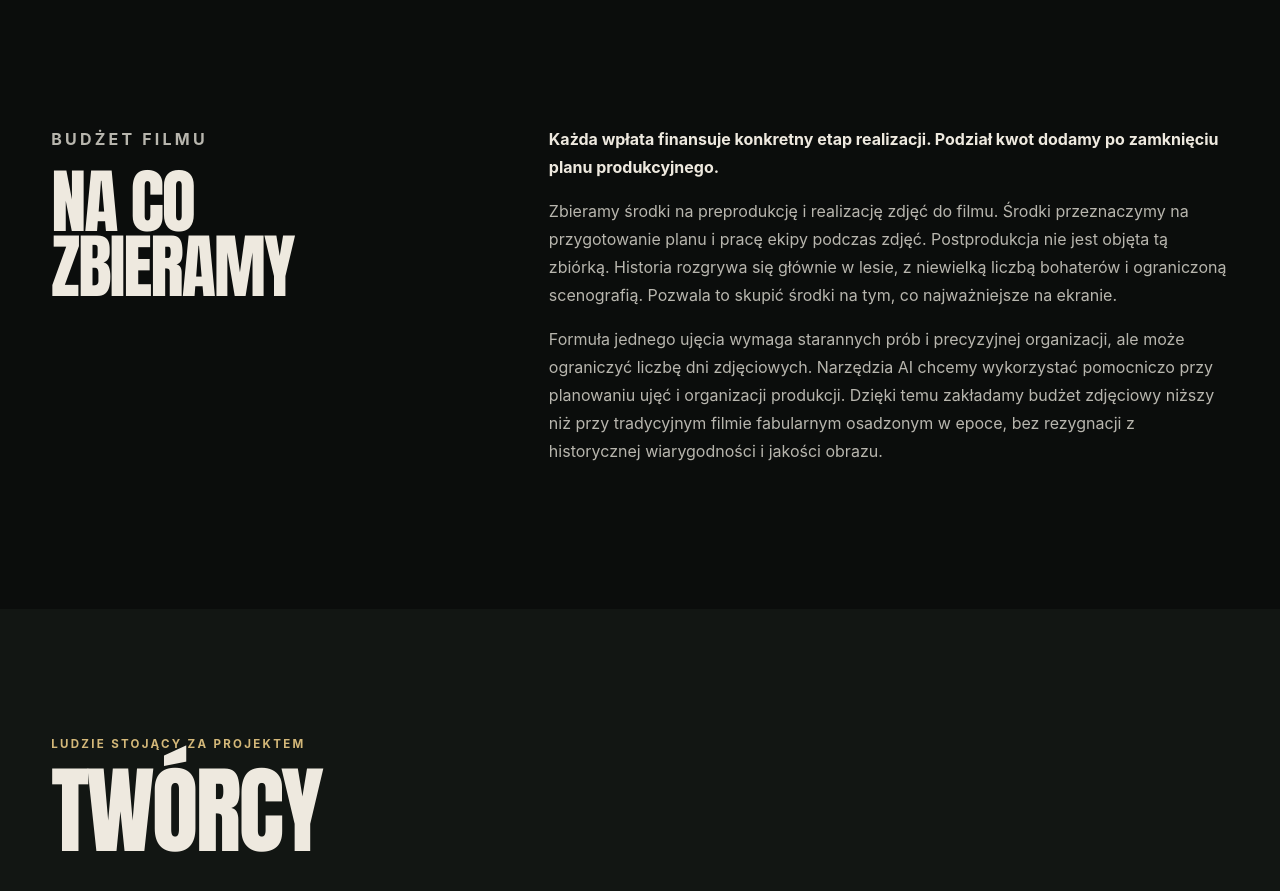
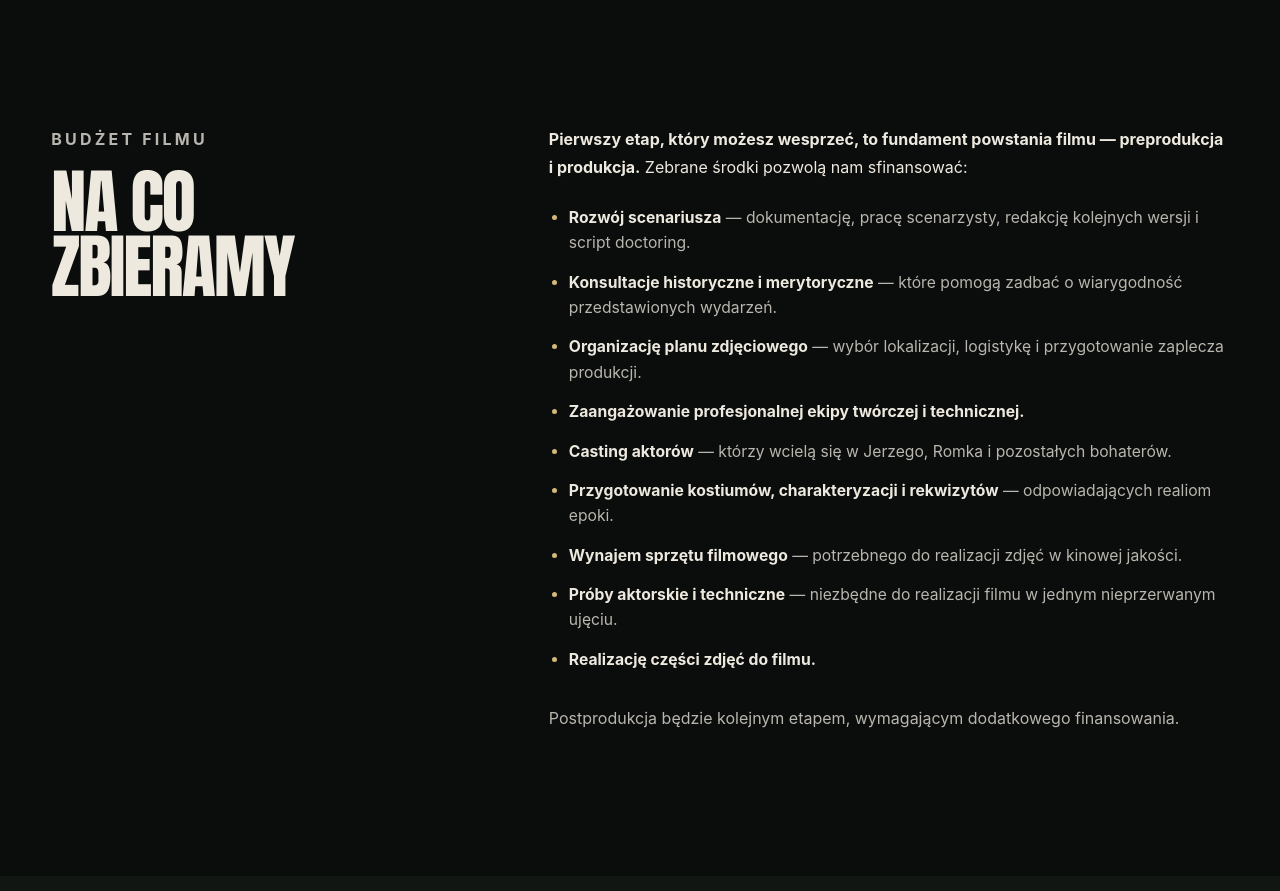
Before and after one commit to lubiczlf-hue/las44-film, a React (Vite) app: page / in a window 1280 px wide. Shown: the part 6200-7091 px from the top of the page. Built offline with nearby package versions, Linux system fonts and the light colour scheme.

Commit message:
Update Site source

```diff
--- a/src/components/Budget.tsx
+++ b/src/components/Budget.tsx
@@ -8,7 +8,13 @@ export function Budget({ content }: { content: SiteConfig['budget'] }) {
         <h2 id="budget-title">{content.heading}</h2>
       </div>
       <div className="budget__copy">
-        {content.paragraphs.map((paragraph) => <p key={paragraph}>{paragraph}</p>)}
+        <p className="budget__intro"><strong>{content.intro}</strong> Zebrane środki pozwolą nam sfinansować:</p>
+        <ul className="budget__list">
+          {content.items.map((item) => (
+            <li key={item.title}><strong>{item.title}</strong>{item.detail && <> — {item.detail}</>}</li>
+          ))}
+        </ul>
+        <p className="budget__closing">{content.closing}</p>
       </div>
     </section>
   )
--- a/src/content/siteConfig.ts
+++ b/src/content/siteConfig.ts
@@ -50,7 +50,9 @@ export type SiteConfig = {
   }
   budget: {
     heading: string
-    paragraphs: string[]
+    intro: string
+    items: Array<{ title: string; detail?: string }>
+    closing: string
   }
   creators: Array<{
     name: string
@@ -148,11 +150,19 @@ export const siteConfig: SiteConfig = {
   },
   budget: {
     heading: 'Na co zbieramy',
-    paragraphs: [
-      'Każda wpłata finansuje konkretny etap realizacji. Podział kwot dodamy po zamknięciu planu produkcyjnego.',
-      'Zbieramy środki na preprodukcję i realizację zdjęć do filmu. Środki przeznaczymy na przygotowanie planu i pracę ekipy podczas zdjęć. Postprodukcja nie jest objęta tą zbiórką. Historia rozgrywa się głównie w lesie, z niewielką liczbą bohaterów i ograniczoną scenografią. Pozwala to skupić środki na tym, co najważniejsze na ekranie.',
-      'Formuła jednego ujęcia wymaga starannych prób i precyzyjnej organizacji, ale może ograniczyć liczbę dni zdjęciowych. Narzędzia AI chcemy wykorzystać pomocniczo przy planowaniu ujęć i organizacji produkcji. Dzięki temu zakładamy budżet zdjęciowy niższy niż przy tradycyjnym filmie fabularnym osadzonym w epoce, bez rezygnacji z historycznej wiarygodności i jakości obrazu.',
+    intro: 'Pierwszy etap, który możesz wesprzeć, to fundament powstania filmu — preprodukcja i produkcja.',
+    items: [
+      { title: 'Rozwój scenariusza', detail: 'dokumentację, pracę scenarzysty, redakcję kolejnych wersji i script doctoring.' },
+      { title: 'Konsultacje historyczne i merytoryczne', detail: 'które pomogą zadbać o wiarygodność przedstawionych wydarzeń.' },
+      { title: 'Organizację planu zdjęciowego', detail: 'wybór lokalizacji, logistykę i przygotowanie zaplecza produkcji.' },
+      { title: 'Zaangażowanie profesjonalnej ekipy twórczej i technicznej.' },
+      { title: 'Casting aktorów', detail: 'którzy wcielą się w Jerzego, Romka i pozostałych bohaterów.' },
+      { title: 'Przygotowanie kostiumów, charakteryzacji i rekwizytów', detail: 'odpowiadających realiom epoki.' },
+      { title: 'Wynajem sprzętu filmowego', detail: 'potrzebnego do realizacji zdjęć w kinowej jakości.' },
+      { title: 'Próby aktorskie i techniczne', detail: 'niezbędne do realizacji filmu w jednym nieprzerwanym ujęciu.' },
+      { title: 'Realizację części zdjęć do filmu.' },
     ],
+    closing: 'Postprodukcja będzie kolejnym etapem, wymagającym dodatkowego finansowania.',
   },
   creators: [
     {
--- a/src/styles/sections.css
+++ b/src/styles/sections.css
@@ -273,9 +273,28 @@
   line-height: 1.75;
 }
 
-.budget__copy p:first-child {
+.budget__copy .budget__intro {
+  color: var(--paper);
+}
+
+.budget__intro strong,
+.budget__list strong {
   color: var(--paper);
   font-weight: 700;
+}
+
+.budget__list {
+  display: grid;
+  gap: 0.9rem;
+  margin: 1.5rem 0 2rem;
+  padding-left: 1.25rem;
+  color: var(--paper-muted);
+  font-size: clamp(0.98rem, 1.16vw, 1.1rem);
+  line-height: 1.6;
+}
+
+.budget__list li::marker {
+  color: var(--gold-soft);
 }
 
 .creator {
```
Also changed, not shown: 1 other file (tests, documents, lock files or other folders).
